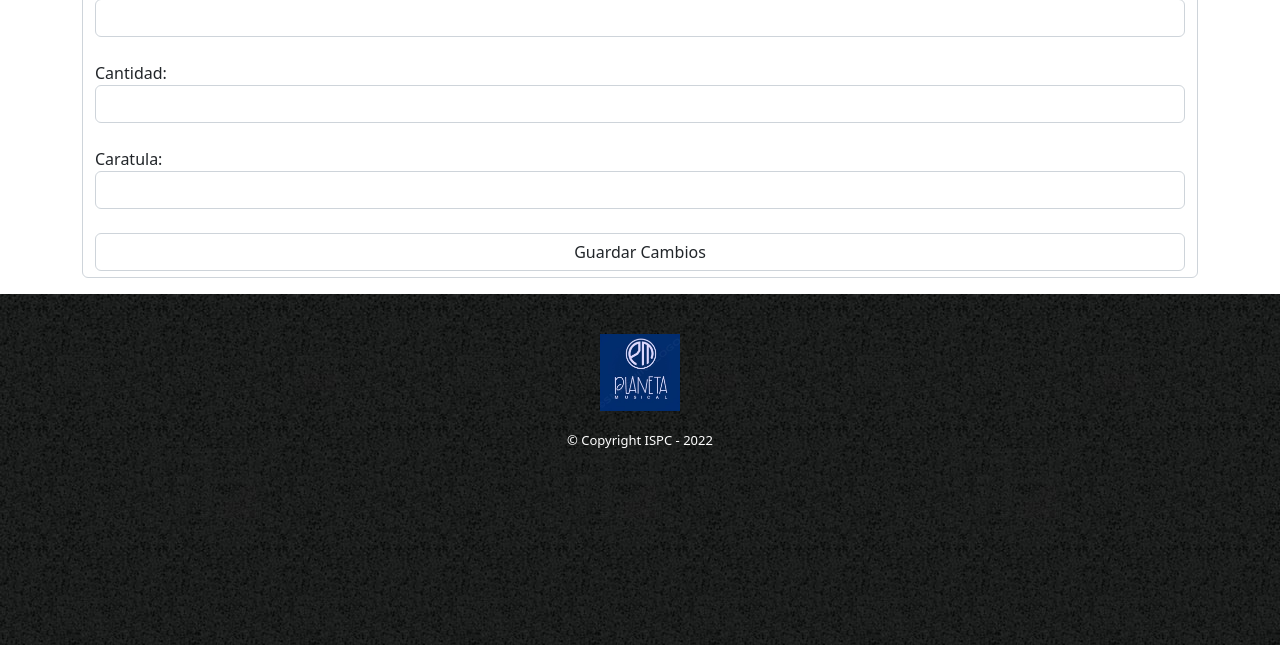
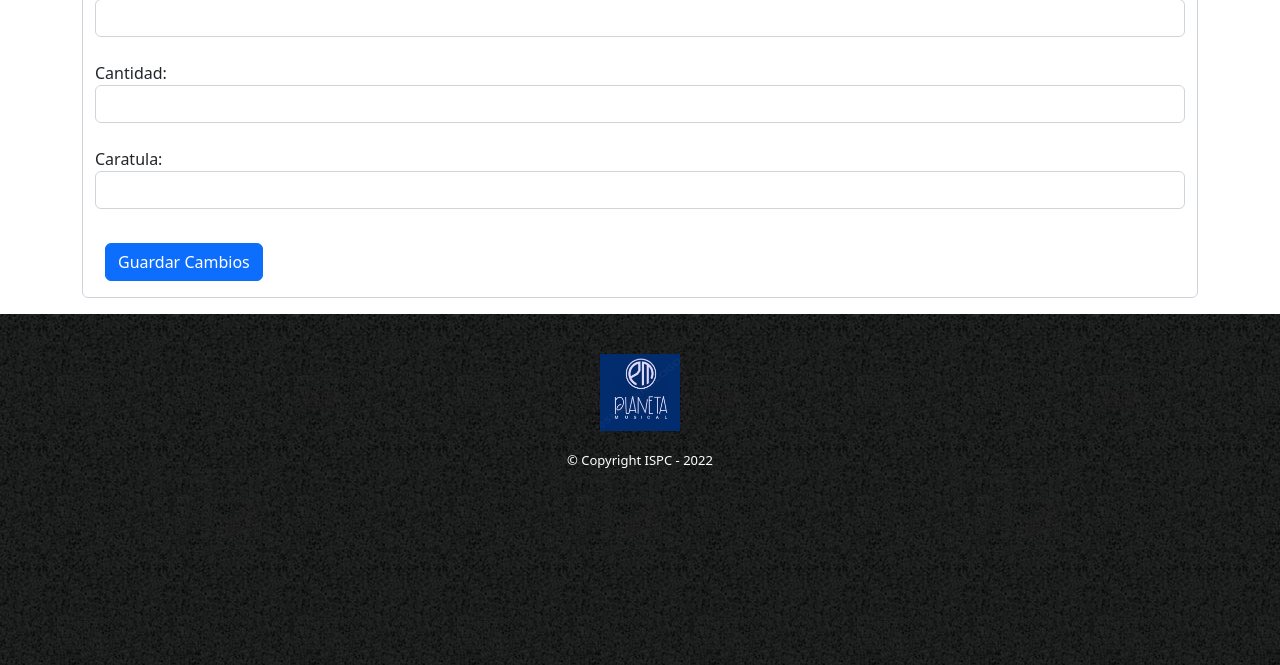
Before and after one commit to waltercamino/TP_Integrador-Progr-ISPC-2022, a Flask app: template templates/Albums/edit.html in a window 1280 px wide. Shown: the part 830-1495 px from the top of the page. Run offline with Flask 2, Linux system fonts and the light colour scheme; the template is opened without the code that fills it, so the values that code supplies are empty.

Commit message:
agrego estilo al boton guardar

```diff
--- a/templates/Albums/edit.html
+++ b/templates/Albums/edit.html
@@ -61,7 +61,7 @@
         <input type="text" name="cantidad" id="cantidad " class="form-control" value="{{album[10]}}"><br>
         Caratula:
         <input type="text" name="caratula" id="caratula " class="form-control" value="{{album[11]}}"><br>
-        <input type="submit" value="Guardar Cambios" class="form-control">
+        <input class="btn btn-primary" type="submit" value="Guardar Cambios" class="form-control">
 
     </form>
     </div>
```
